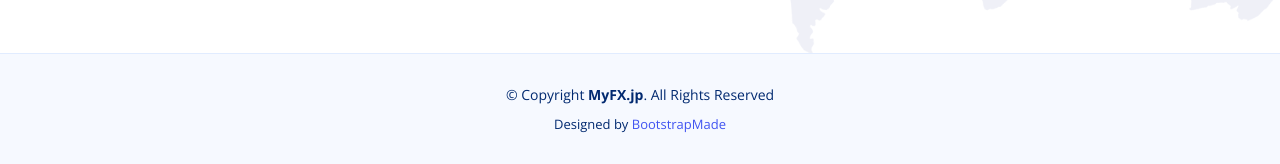
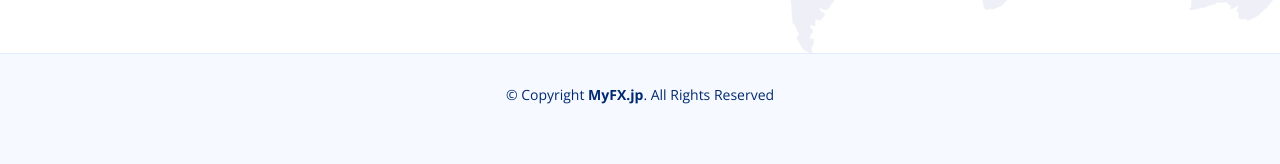
Before and after one commit to ricct/myfx.jp, a plain HTML site: page index.html in a window 1280 px wide. Shown: the part 5306-5470 px from the top of the page. Drawn offline with nearby package versions, Linux system fonts and the light colour scheme; a web font is replaced by a local one.

Commit message:
Update style.css

```diff
--- a/assets/css/style.css
+++ b/assets/css/style.css
@@ -2420,5 +2420,7 @@ section {
   padding-top: 10px;
   text-align: center;
   font-size: 13px;
-  color: #012970;
-}
+  color: #f6f9ff;
+}
+
+.footer .credits a {color: #f6f9ff; }
```
